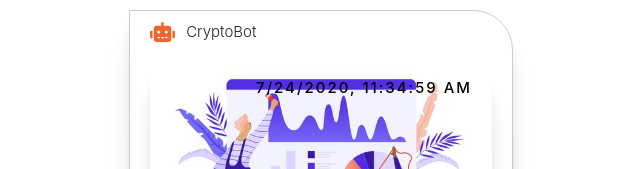
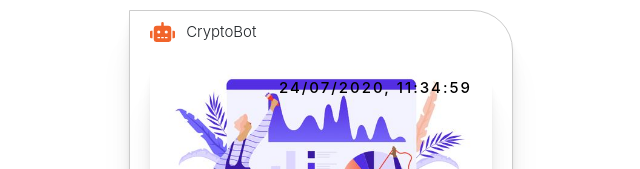
Before and after one commit to julie-p/Crypto-Bot, a React (Create React App) app: page /chart in a window 1280 px wide. Shown: the top 169 px of the page, without its empty margins (319-959 px from the left). Built offline with nearby package versions, Linux system fonts and the light colour scheme.

Commit message:
added screenshots for read-me

```diff
--- a/src/Components/Clock.js
+++ b/src/Components/Clock.js
@@ -7,8 +7,8 @@ function Clock() {
 
     useEffect(() => {
         const updateTime = function(){
-            setCustomDate(new Date().toLocaleDateString("en-EN"));
-            setCustomTime(new Date().toLocaleTimeString("en-EN"));
+            setCustomDate(new Date().toLocaleDateString("fr-FR"));
+            setCustomTime(new Date().toLocaleTimeString("fr-FR"));
         };
 
         updateTime();
```
Also changed, not shown: public/img/crypto-bot-2.PNG (added), public/img/crypto-bot.PNG (added).
